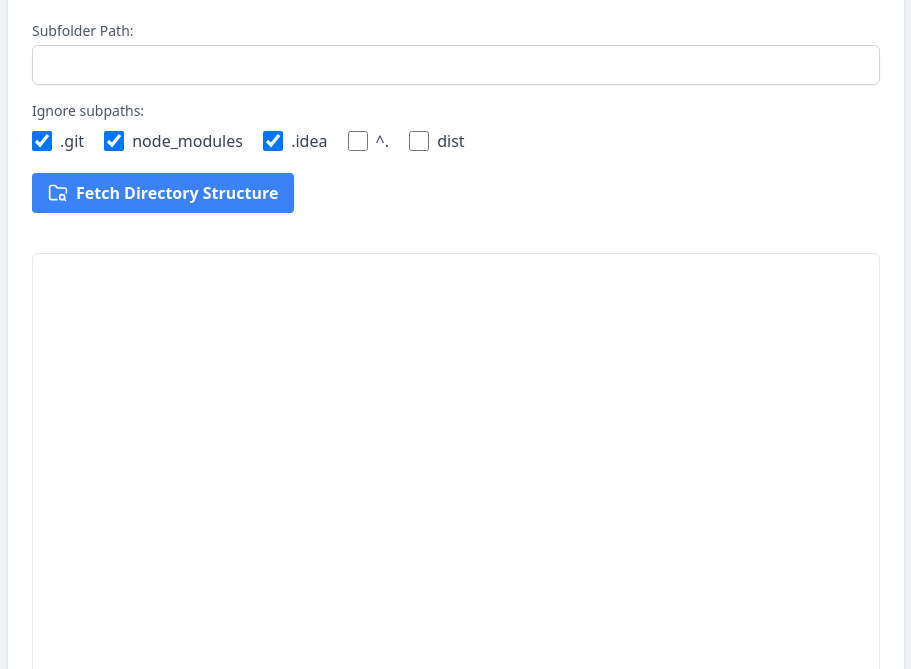
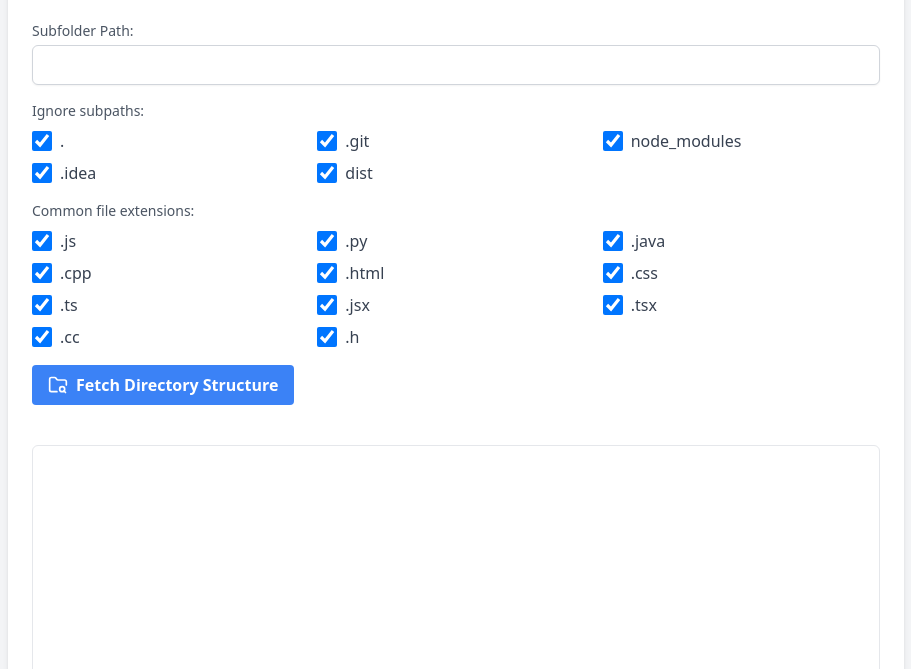
Before and after one commit to ly0/repo2txt-local, a website: page public/index.html in a window 1280 px wide. Shown: the part 131-800 px from the top of the page, without its empty margins (184-1095 px from the left). Drawn offline with nearby package versions, Linux system fonts and the light colour scheme.

Commit message:
move UI to script.js

```diff
--- a/public/index.html
+++ b/public/index.html
@@ -42,32 +42,8 @@
             <label for="path" class="block text-sm font-medium text-gray-600">Subfolder Path:</label>
             <input type="text" id="path" name="repoUrl" required class="mt-1 block w-full rounded-md border border-gray-300 shadow-sm focus:border-indigo-300 focus:ring focus:ring-indigo-200 focus:ring-opacity-50 h-10 px-2">
         </div>
-
-        <div>
-            <label class="block text-sm font-medium text-gray-600 mb-2">Ignore subpaths:</label>
-            <div class="space-x-4">
-                <label class="inline-flex items-center">
-                    <input type="checkbox" id="ignore-git" class="ignore-subpath form-checkbox h-5 w-5 text-blue-600" value=".git" checked>
-                    <span class="ml-2 text-gray-700">.git</span>
-                </label>
-                <label class="inline-flex items-center">
-                    <input type="checkbox" id="ignore-node-modules" class="ignore-subpath form-checkbox h-5 w-5 text-blue-600" value="node_modules" checked>
-                    <span class="ml-2 text-gray-700">node_modules</span>
-                </label>
-                <label class="inline-flex items-center">
-                    <input type="checkbox" id="ignore-idea" class="ignore-subpath form-checkbox h-5 w-5 text-blue-600" value=".idea" checked>
-                    <span class="ml-2 text-gray-700">.idea</span>
-                </label>
-                <label class="inline-flex items-center">
-                    <input type="checkbox" class="ignore-subpath form-checkbox h-5 w-5 text-blue-600" value="^\." checked>
-                    <span class="ml-2 text-gray-700">^.</span>
-                </label>
-                <label class="inline-flex items-center">
-                    <input type="checkbox" class="ignore-subpath form-checkbox h-5 w-5 text-blue-600" value="dist" checked>
-                    <span class="ml-2 text-gray-700">dist</span>
-                </label>
-            </div>
-        </div>
+        <div id="ignore-subpaths-container"></div>
+        <div id="common-extensions-container"></div>
 
         <button type="submit" class="bg-blue-500 hover:bg-blue-600 text-white font-bold py-2 px-4 rounded focus:outline-none focus:shadow-outline flex items-center justify-center">
             <i data-lucide="folder-search" class="w-5 h-5 mr-2"></i>
--- a/public/script.js
+++ b/public/script.js
@@ -1,11 +1,64 @@
-// Add this function at the beginning of the file
+const ignoreSubpaths = [
+    { value: '^\\.', label: '.' },
+    { value: '.git', label: '.git' },
+    { value: 'node_modules', label: 'node_modules' },
+    { value: '.idea', label: '.idea' },
+    { value: 'dist', label: 'dist' },
+
+];
+
+const commonExtensions = [
+    { value: '.js', label: '.js' },
+    { value: '.py', label: '.py' },
+    { value: '.java', label: '.java' },
+    { value: '.cpp', label: '.cpp' },
+    { value: '.html', label: '.html' },
+    { value: '.css', label: '.css' },
+    { value: '.ts', label: '.ts' },
+    { value: '.jsx', label: '.jsx' },
+    { value: '.tsx', label: '.tsx' },
+    { value: '.cc', label: '.cc' },
+    { value: '.h', label: '.h' }
+];
+
+
+// Add this function to generate checkboxes
+function generateCheckboxes(containerId, items, className, title) {
+    const container = document.getElementById(containerId);
+    container.innerHTML = `
+        <label class="block text-sm font-medium text-gray-600 mb-2">${title}:</label>
+        <div class="grid grid-cols-3 gap-2">
+            ${items.map(item => `
+                <label class="inline-flex items-center">
+                    <input type="checkbox" class="${className} form-checkbox h-5 w-5 text-blue-600" value="${item.value}" checked>
+                    <span class="ml-2 text-gray-700">${item.label}</span>
+                </label>
+            `).join('')}
+        </div>
+    `;
+}
+
+
 function loadIgnoreSubpaths() {
-    const ignoreSubpaths = JSON.parse(localStorage.getItem('ignoreSubpaths')) || ['.git', 'node_modules', '.idea'];
+    const savedIgnoreSubpaths = JSON.parse(localStorage.getItem('ignoreSubpaths')) || ignoreSubpaths.map(item => item.value);
     document.querySelectorAll('.ignore-subpath').forEach(checkbox => {
-        checkbox.checked = ignoreSubpaths.includes(checkbox.value);
+        checkbox.checked = savedIgnoreSubpaths.includes(checkbox.value);
     });
 }
 
+// Modify the loadCommonExtensions function
+function loadCommonExtensions() {
+    const savedCommonExtensions = JSON.parse(localStorage.getItem('commonExtensions')) || commonExtensions.map(item => item.value);
+    document.querySelectorAll('.common-extension').forEach(checkbox => {
+        checkbox.checked = savedCommonExtensions.includes(checkbox.value);
+    });
+}
+
+function saveCommonExtensions() {
+    const commonExtensions = Array.from(document.querySelectorAll('.common-extension:checked')).map(cb => cb.value);
+    localStorage.setItem('commonExtensions', JSON.stringify(commonExtensions));
+    return commonExtensions;
+}
 
 function saveIgnoreSubpaths() {
     const ignoreSubpaths = Array.from(document.querySelectorAll('.ignore-subpath:checked')).map(cb => cb.value);
@@ -312,7 +365,16 @@ function sortContents(contents) {
 
 document.addEventListener('DOMContentLoaded', function() {
     lucide.createIcons();
+
+    generateCheckboxes('ignore-subpaths-container', ignoreSubpaths, 'ignore-subpath', 'Ignore subpaths');
+    generateCheckboxes('common-extensions-container', commonExtensions, 'common-extension', 'Common file extensions');
+
     loadIgnoreSubpaths();
+    loadCommonExtensions();
+
+    document.querySelectorAll('.common-extension').forEach(checkbox => {
+        checkbox.addEventListener('change', saveCommonExtensions);
+    });
 
     document.querySelectorAll('.ignore-subpath').forEach(checkbox => {
         checkbox.addEventListener('change', saveIgnoreSubpaths);
--- a/server.ts
+++ b/server.ts
@@ -54,6 +54,7 @@ app.get('/trees', async (req, res) => {
         res.json(tree);
     } catch (error) {
         res.status(500).send('Error building tree');
+        console.error(error);
     }
 });
 
```
